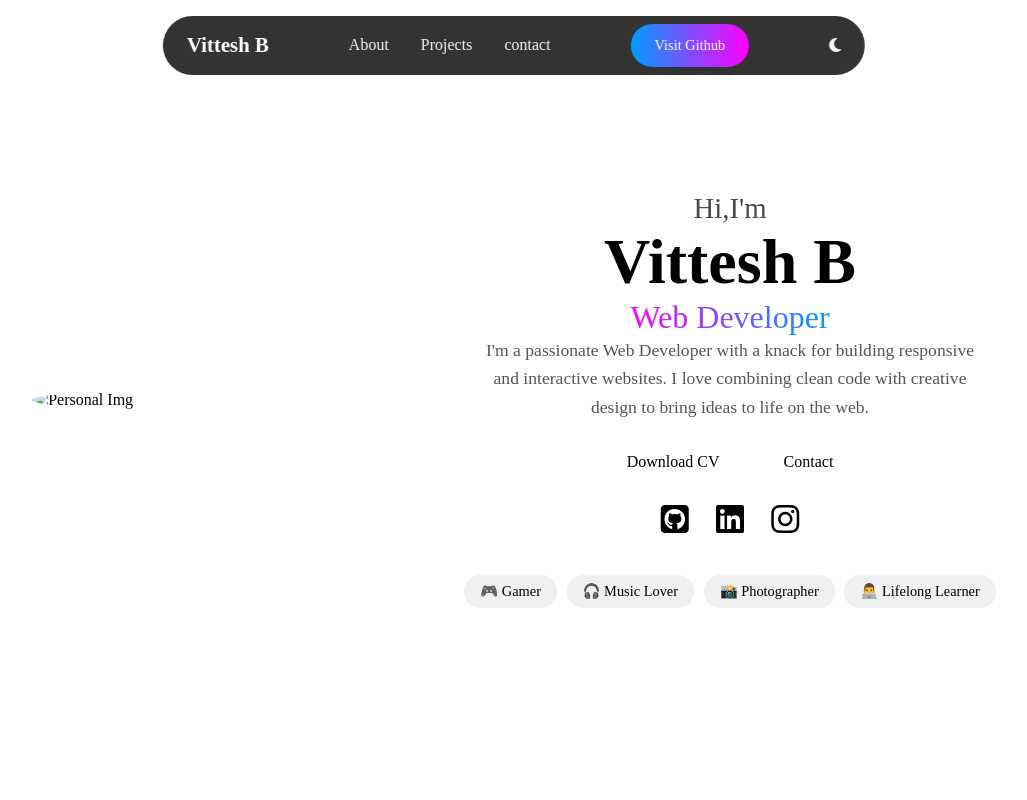
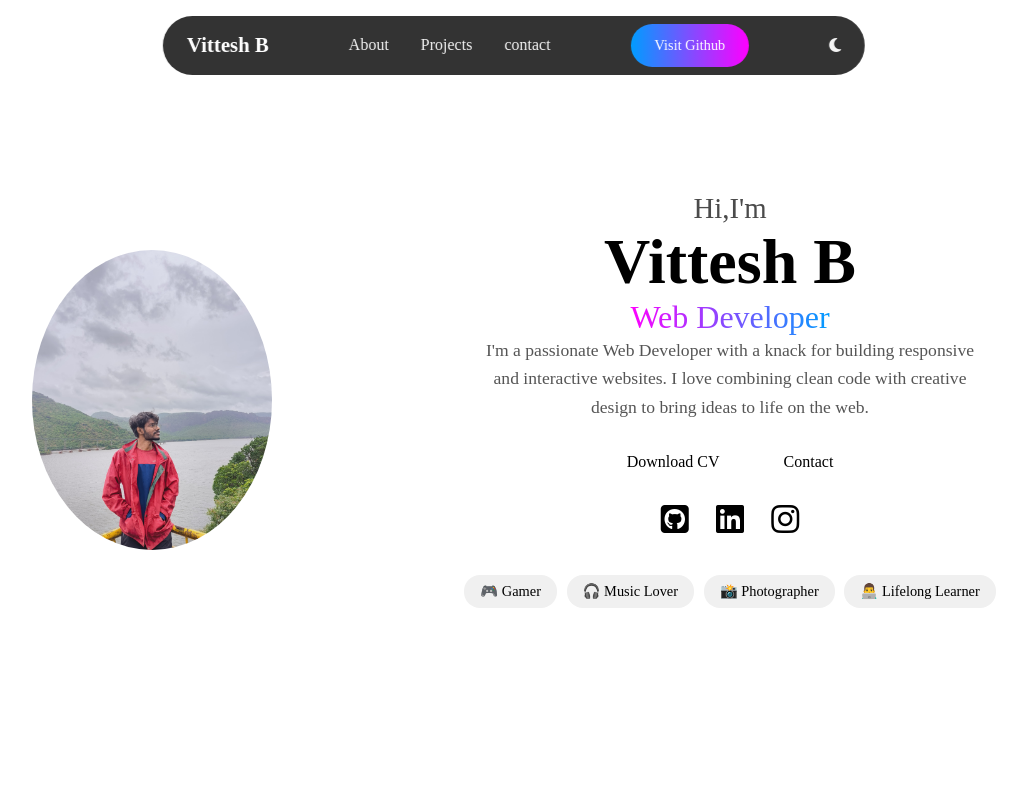
Before and after one commit to vithesh45/Portfolio, a plain HTML site: page index.html in a window 1280 px wide. Shown: the top 800 px of the page, without its empty margins (126-1153 px from the left). Drawn offline with Linux system fonts and the light colour scheme.

Commit message:
Add files via upload

```diff
--- a/index.html
+++ b/index.html
@@ -32,7 +32,7 @@
 
     <section id="about" class="about">
         <div class="container">
-            <img src="" alt="Personal Img">
+            <img src="IMG_20250716_150026.jpg" alt="Personal Img">
 
             <div class="info-box">
                 <div class="text">
@@ -73,6 +73,7 @@
 
             </div>
         </div>
+
     </section>
 
     <div id="skills" class="skills">
@@ -86,6 +87,7 @@
             <li>📚 Continuous Learner</li>
         </ul>
     </div>
+
 
 
     <section id="projects" class="Projects">
```
Also changed, not shown: IMG_20250716_150026.jpg (added).
